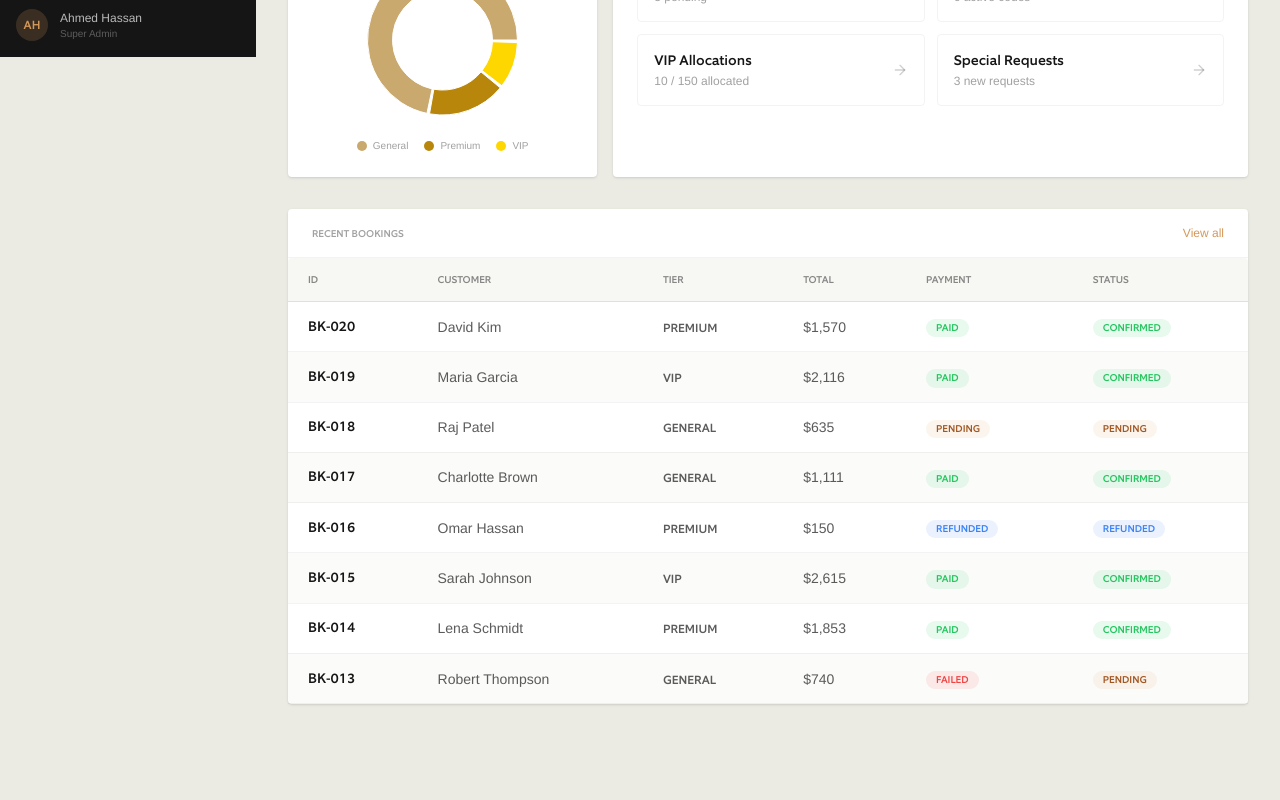
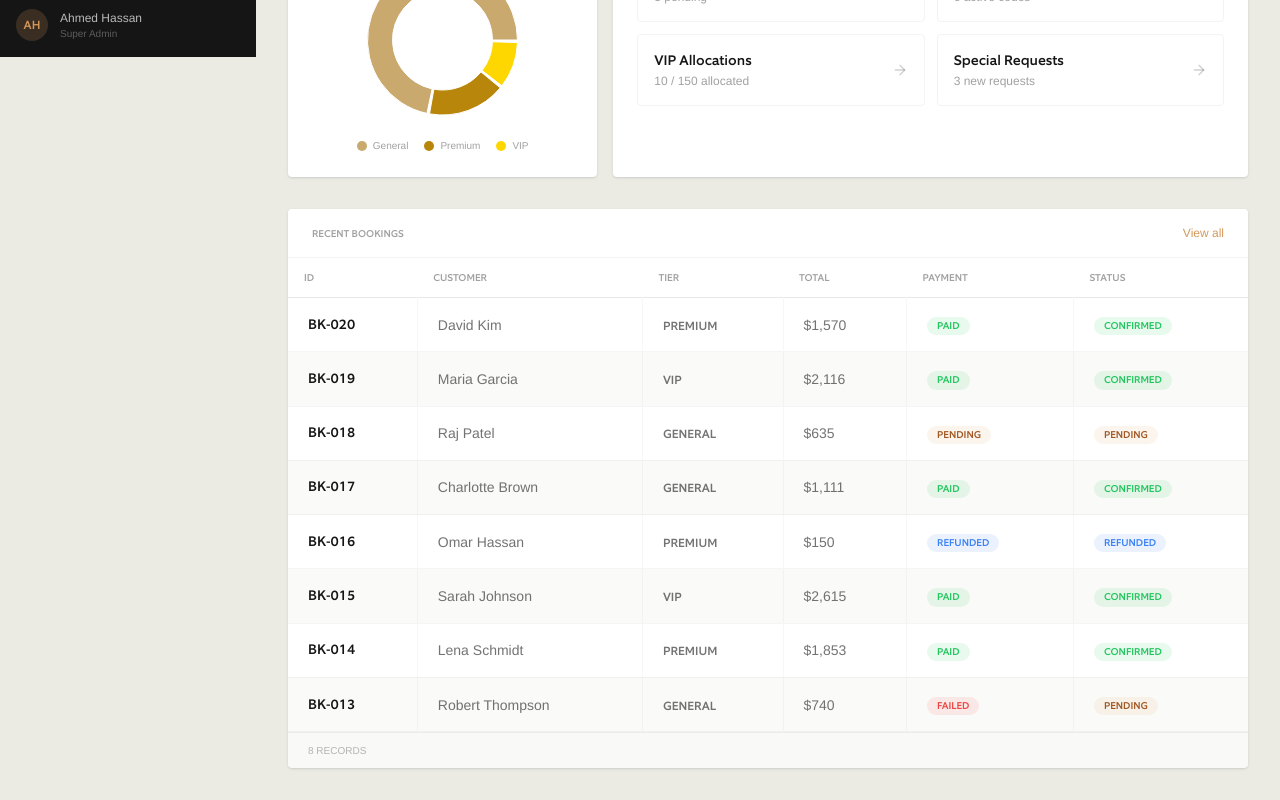
Before and after one commit to abdodev23/gdd-admin-web, a React (Vite) app: page / in a window 1280 px wide. Shown: the part 743-1543 px from the top of the page. Before the commit the page ends 1479 px from the top, so only its background shows below. Built offline with nearby package versions, Linux system fonts and the light colour scheme; a web font is replaced by a local one.

Commit message:
feat: enhance DataTable component with improved styling and footer row count display

```diff
--- a/src/components/ui/DataTable.jsx
+++ b/src/components/ui/DataTable.jsx
@@ -11,14 +11,14 @@ export default function DataTable({ columns, data, onRowClick, emptyMessage = 'N
 
   return (
     <div className="overflow-x-auto">
-      <table className="w-full border-collapse">
+      <table className="w-full">
         <thead>
-          <tr className="bg-sand-light/40">
+          <tr className="border-b border-gdd-black/10">
             {columns.map((col) => (
               <th
                 key={col.key}
                 className={cn(
-                  'px-5 py-3.5 text-left font-equip font-medium text-[10px] tracking-widest-plus uppercase text-gdd-black/50 border-b border-gdd-black/10 first:rounded-tl-sm last:rounded-tr-sm',
+                  'px-4 py-3 text-left font-equip font-medium text-[10px] tracking-widest-plus uppercase text-gdd-black/40',
                   col.className
                 )}
               >
@@ -33,16 +33,20 @@ export default function DataTable({ columns, data, onRowClick, emptyMessage = 'N
               key={row.id || rowIndex}
               onClick={() => onRowClick?.(row)}
               className={cn(
-                'border-b border-gdd-black/5 transition-all duration-150',
-                onRowClick && 'cursor-pointer hover:bg-gold/[0.03]',
-                rowIndex % 2 === 1 && 'bg-sand-light/20'
+                'group transition-all duration-200',
+                'border-b border-gdd-black/[0.04]',
+                rowIndex % 2 === 0 ? 'bg-white' : 'bg-sand-light/25',
+                onRowClick && 'cursor-pointer hover:bg-gold/[0.06] hover:shadow-[inset_3px_0_0_0_#D4985A]',
               )}
             >
-              {columns.map((col) => (
+              {columns.map((col, colIndex) => (
                 <td
                   key={col.key}
                   className={cn(
-                    'px-5 py-3.5 font-equip text-sm text-gdd-black/70',
+                    'px-5 py-4 font-equip text-sm text-gdd-black/60',
+                    'border-r border-gdd-black/[0.03] last:border-r-0',
+                    colIndex === 0 && 'text-gdd-black/80',
+                    onRowClick && 'group-hover:text-gdd-black/80',
                     col.cellClassName
                   )}
                 >
@@ -53,6 +57,13 @@ export default function DataTable({ columns, data, onRowClick, emptyMessage = 'N
           ))}
         </tbody>
       </table>
+
+      {/* Footer row count */}
+      <div className="px-5 py-2.5 bg-sand-light/30 border-t border-gdd-black/[0.06] rounded-b-sm">
+        <p className="font-equip text-[10px] tracking-widest-plus uppercase text-gdd-black/30">
+          {data.length} {data.length === 1 ? 'record' : 'records'}
+        </p>
+      </div>
     </div>
   )
 }
```
